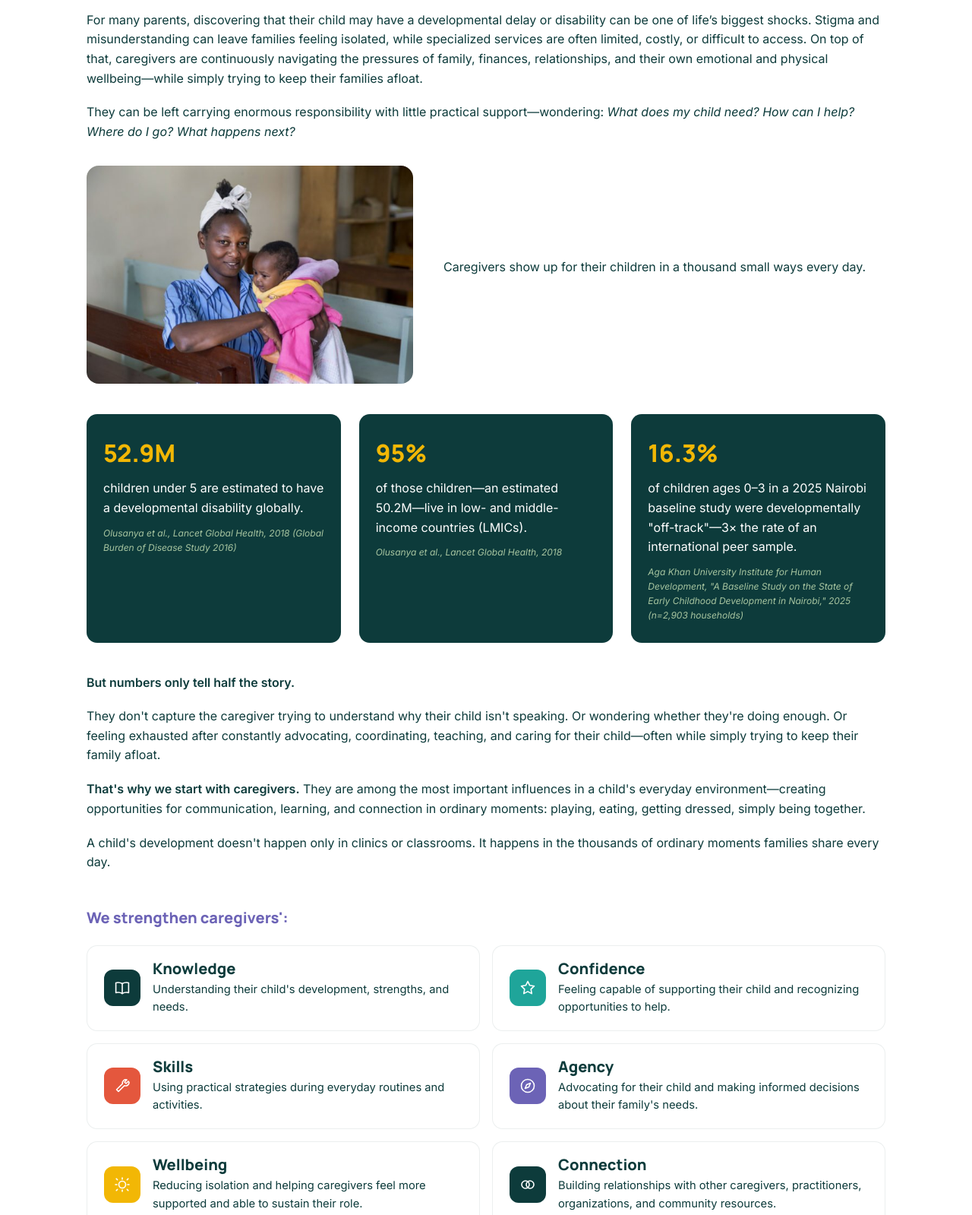
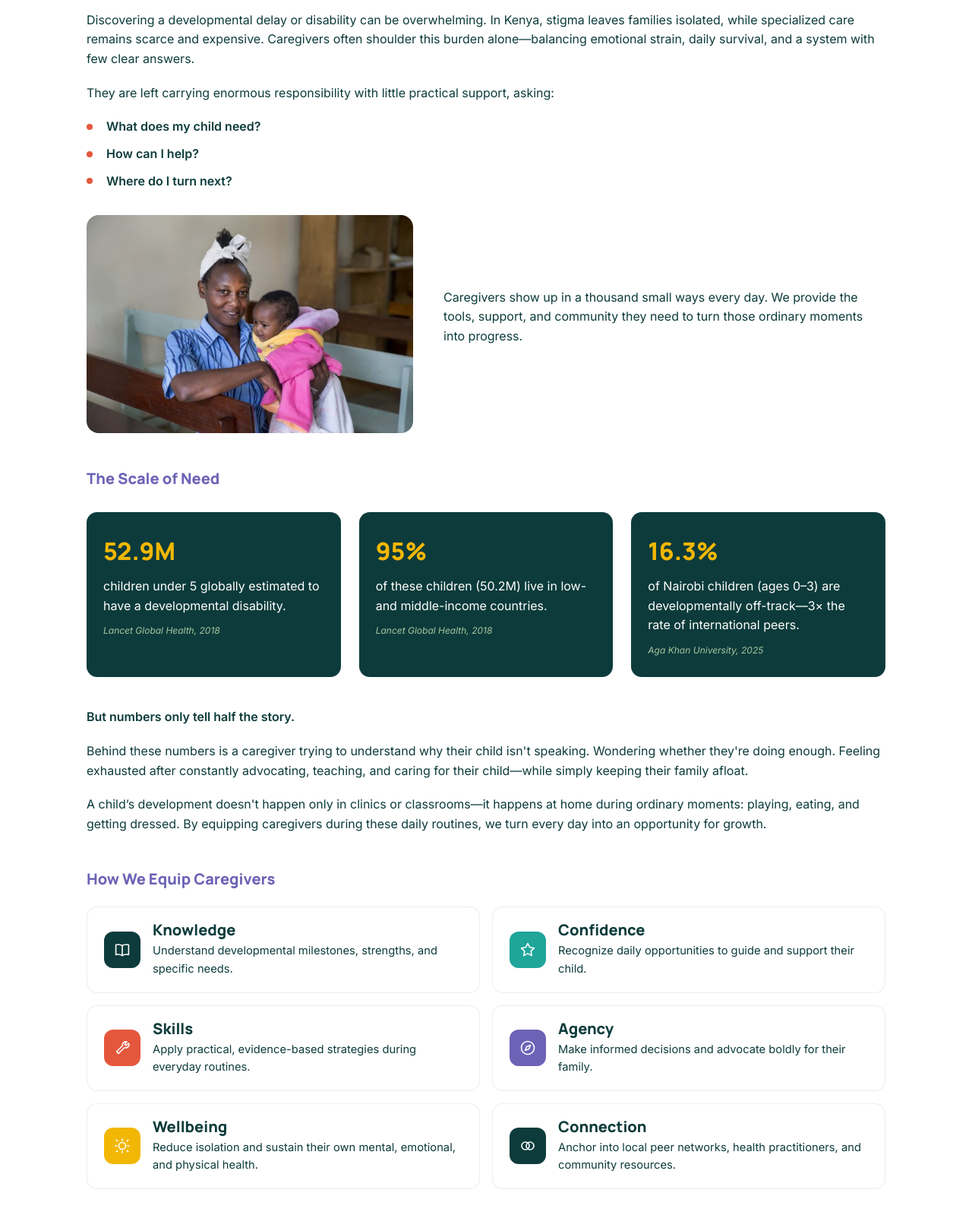
Before and after one commit to krystalerickson/wholefamilycollectivesite, a plain HTML site: page index.html in a window 1280 px wide. Shown: the part 780-2379 px from the top of the page at 76% size. Drawn offline with Linux system fonts and the light colour scheme.

Commit message:
Rewrite Why Caregivers section copy: new problem framing, bulleted questions, Scale of Need stats, How We Equip Caregivers capabilities

```diff
--- a/css/style.css
+++ b/css/style.css
@@ -276,6 +276,32 @@ section.tinted { background: #EFEAE0; }
   margin-bottom: 24px;
 }
 
+.question-list {
+  list-style: none;
+  padding: 0;
+  margin: 0 0 24px;
+  display: grid;
+  gap: 10px;
+}
+
+.question-list li {
+  position: relative;
+  padding-left: 26px;
+  font-weight: 600;
+  color: var(--navy);
+}
+
+.question-list li::before {
+  content: "";
+  position: absolute;
+  left: 0;
+  top: 0.55em;
+  width: 8px;
+  height: 8px;
+  border-radius: 50%;
+  background: var(--coral);
+}
+
 .icon-badge {
   width: 48px;
   height: 48px;
--- a/index.html
+++ b/index.html
@@ -52,43 +52,47 @@
       <h2>A child may spend an hour with a specialist. Their caregiver is there for the other 23.</h2>
     </div>
 
-    <p>For many parents, discovering that their child may have a developmental delay or disability can be one of life&rsquo;s biggest shocks. Stigma and misunderstanding can leave families feeling isolated, while specialized services are often limited, costly, or difficult to access. On top of that, caregivers are continuously navigating the pressures of family, finances, relationships, and their own emotional and physical wellbeing&mdash;while simply trying to keep their families afloat.</p>
-    <p>They can be left carrying enormous responsibility with little practical support&mdash;wondering: <em>What does my child need? How can I help? Where do I go? What happens next?</em></p>
+    <p>Discovering a developmental delay or disability can be overwhelming. In Kenya, stigma leaves families isolated, while specialized care remains scarce and expensive. Caregivers often shoulder this burden alone&mdash;balancing emotional strain, daily survival, and a system with few clear answers.</p>
+    <p>They are left carrying enormous responsibility with little practical support, asking:</p>
+    <ul class="question-list">
+      <li>What does my child need?</li>
+      <li>How can I help?</li>
+      <li>Where do I turn next?</li>
+    </ul>
 
     <div class="section-photo-grid">
       <div class="section-photo">
         <img src="images/caregiver-clinic.jpg" alt="A mother holding her baby at a maternity clinic in Nairobi">
       </div>
       <div>
-        <p>Caregivers show up for their children in a thousand small ways every day.</p>
+        <p>Caregivers show up in a thousand small ways every day. We provide the tools, support, and community they need to turn those ordinary moments into progress.</p>
       </div>
     </div>
 
+    <h3 class="subsection-heading">The Scale of Need</h3>
     <div class="stats-grid">
       <div class="stat-card">
         <span class="stat-number">52.9M</span>
-        <span>children under 5 are estimated to have a developmental disability globally.</span>
-        <span class="stat-source">Olusanya et al., Lancet Global Health, 2018 (Global Burden of Disease Study 2016)</span>
+        <span>children under 5 globally estimated to have a developmental disability.</span>
+        <span class="stat-source">Lancet Global Health, 2018</span>
       </div>
       <div class="stat-card">
         <span class="stat-number">95%</span>
-        <span>of those children&mdash;an estimated 50.2M&mdash;live in low- and middle-income countries (LMICs).</span>
-        <span class="stat-source">Olusanya et al., Lancet Global Health, 2018</span>
+        <span>of these children (50.2M) live in low- and middle-income countries.</span>
+        <span class="stat-source">Lancet Global Health, 2018</span>
       </div>
       <div class="stat-card">
         <span class="stat-number">16.3%</span>
-        <span>of children ages 0&ndash;3 in a 2025 Nairobi baseline study were developmentally "off-track"&mdash;3&times; the rate of an international peer sample.</span>
-        <span class="stat-source">Aga Khan University Institute for Human Development, "A Baseline Study on the State of Early Childhood Development in Nairobi," 2025 (n=2,903 households)</span>
+        <span>of Nairobi children (ages 0&ndash;3) are developmentally off-track&mdash;3&times; the rate of international peers.</span>
+        <span class="stat-source">Aga Khan University, 2025</span>
       </div>
     </div>
 
     <p><strong>But numbers only tell half the story.</strong></p>
-    <p>They don't capture the caregiver trying to understand why their child isn't speaking. Or wondering whether they're doing enough. Or feeling exhausted after constantly advocating, coordinating, teaching, and caring for their child&mdash;often while simply trying to keep their family afloat.</p>
+    <p>Behind these numbers is a caregiver trying to understand why their child isn't speaking. Wondering whether they're doing enough. Feeling exhausted after constantly advocating, teaching, and caring for their child&mdash;while simply keeping their family afloat.</p>
+    <p>A child&rsquo;s development doesn't happen only in clinics or classrooms&mdash;it happens at home during ordinary moments: playing, eating, and getting dressed. By equipping caregivers during these daily routines, we turn every day into an opportunity for growth.</p>
 
-    <p><strong>That's why we start with caregivers.</strong> They are among the most important influences in a child's everyday environment&mdash;creating opportunities for communication, learning, and connection in ordinary moments: playing, eating, getting dressed, simply being together.</p>
-    <p>A child's development doesn't happen only in clinics or classrooms. It happens in the thousands of ordinary moments families share every day.</p>
-
-    <h3 class="subsection-heading">We strengthen caregivers':</h3>
+    <h3 class="subsection-heading">How We Equip Caregivers</h3>
     <div class="card-grid icons-6">
       <div class="card">
         <div class="icon-badge navy">
@@ -98,7 +102,7 @@
             <line x1="12" y1="6.5" x2="12" y2="19.5"></line>
           </svg>
         </div>
-        <div><h3>Knowledge</h3><p>Understanding their child's development, strengths, and needs.</p></div>
+        <div><h3>Knowledge</h3><p>Understand developmental milestones, strengths, and specific needs.</p></div>
       </div>
       <div class="card">
         <div class="icon-badge teal">
@@ -106,7 +110,7 @@
             <path d="M12 3.5l2.6 5.3 5.9.9-4.3 4.1 1 5.8L12 16.9l-5.2 2.7 1-5.8-4.3-4.1 5.9-.9L12 3.5z"></path>
           </svg>
         </div>
-        <div><h3>Confidence</h3><p>Feeling capable of supporting their child and recognizing opportunities to help.</p></div>
+        <div><h3>Confidence</h3><p>Recognize daily opportunities to guide and support their child.</p></div>
       </div>
       <div class="card">
         <div class="icon-badge coral">
@@ -114,7 +118,7 @@
             <path d="M21 7.5a4.5 4.5 0 0 1-6.2 4.2L7 19.5l-2.5-2.5 7.8-7.8A4.5 4.5 0 0 1 18 4l-3 3 2 2 3-3z"></path>
           </svg>
         </div>
-        <div><h3>Skills</h3><p>Using practical strategies during everyday routines and activities.</p></div>
+        <div><h3>Skills</h3><p>Apply practical, evidence-based strategies during everyday routines.</p></div>
       </div>
       <div class="card">
         <div class="icon-badge purple">
@@ -123,7 +127,7 @@
             <path d="M15.5 8.5l-2 5-5 2 2-5z"></path>
           </svg>
         </div>
-        <div><h3>Agency</h3><p>Advocating for their child and making informed decisions about their family's needs.</p></div>
+        <div><h3>Agency</h3><p>Make informed decisions and advocate boldly for their family.</p></div>
       </div>
       <div class="card">
         <div class="icon-badge gold">
@@ -132,7 +136,7 @@
             <path d="M12 3v2M12 19v2M4.2 4.2l1.4 1.4M18.4 18.4l1.4 1.4M3 12h2M19 12h2M4.2 19.8l1.4-1.4M18.4 5.6l1.4-1.4"></path>
           </svg>
         </div>
-        <div><h3>Wellbeing</h3><p>Reducing isolation and helping caregivers feel more supported and able to sustain their role.</p></div>
+        <div><h3>Wellbeing</h3><p>Reduce isolation and sustain their own mental, emotional, and physical health.</p></div>
       </div>
       <div class="card">
         <div class="icon-badge navy">
@@ -141,11 +145,11 @@
             <circle cx="15" cy="12" r="5"></circle>
           </svg>
         </div>
-        <div><h3>Connection</h3><p>Building relationships with other caregivers, practitioners, organizations, and community resources.</p></div>
+        <div><h3>Connection</h3><p>Anchor into local peer networks, health practitioners, and community resources.</p></div>
       </div>
     </div>
 
-    <p style="margin-top:32px;"><strong>When caregivers benefit, children benefit too.</strong> Both deserve more opportunities to flourish in the environments where they spend their lives.</p>
+    <p style="margin-top:32px;"><strong>When caregivers flourish, children thrive.</strong></p>
   </div>
 </section>
 
```
